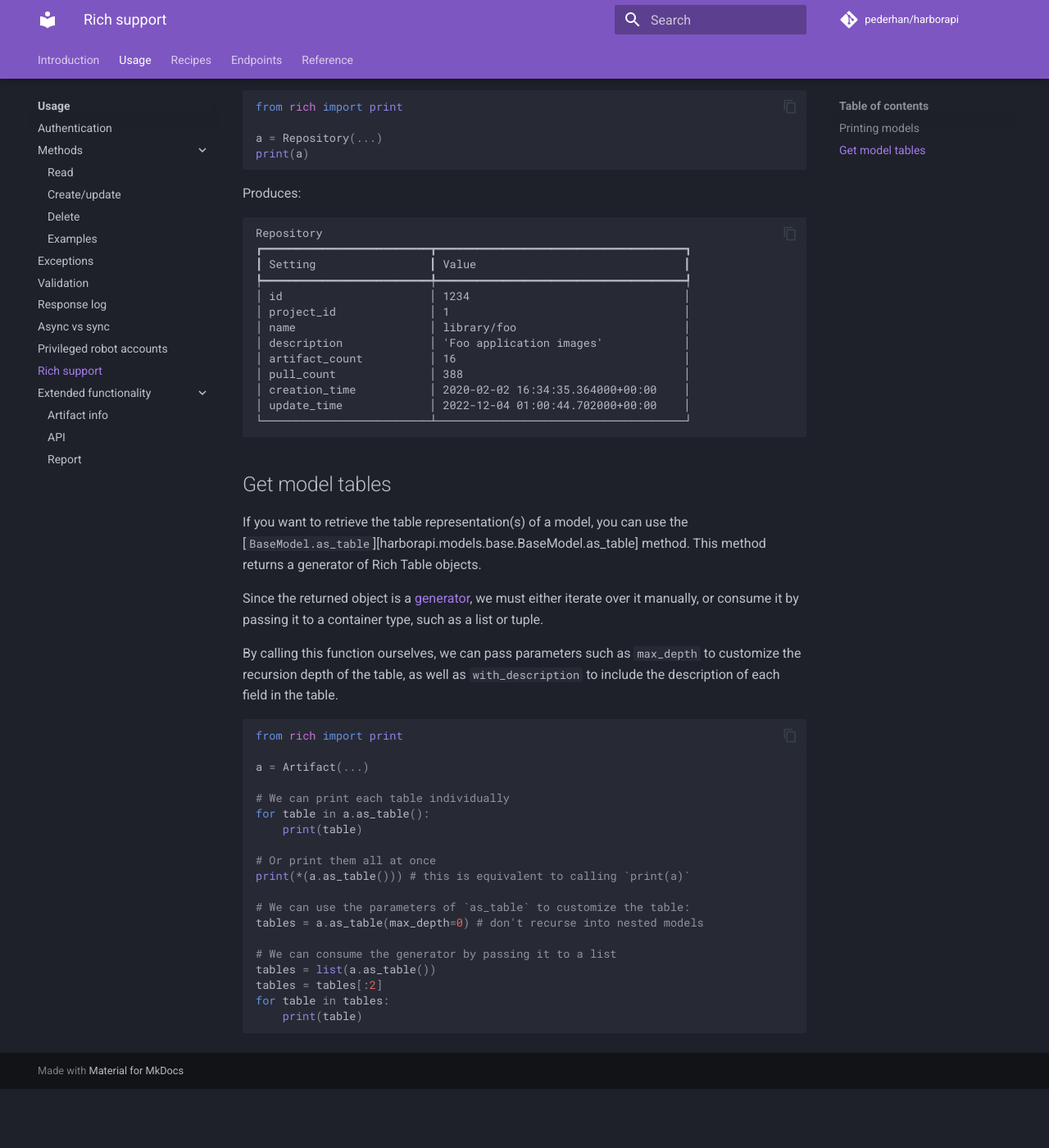
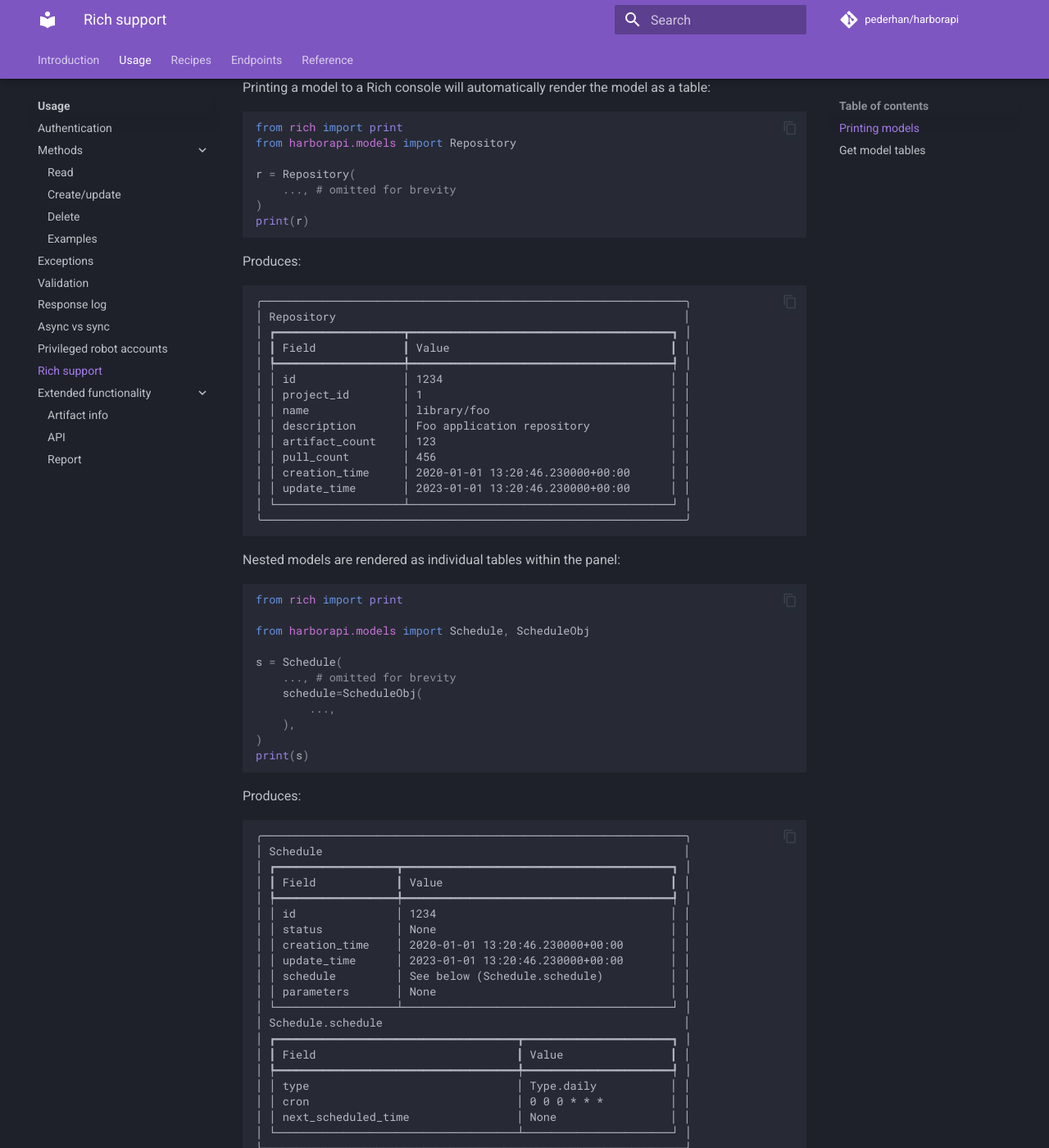
Before and after one commit to unioslo/harborapi, an MkDocs documentation site: the page built from docs/usage/rich.md, in a window 1280 px wide and 1400 px high, scrolled down 466 px. Shown: the whole window at 82% size. Built offline with MkDocs 1.6.1 and Material for MkDocs 9.7.7, drawn with Linux system fonts in a browser that asks for light colours; comment, search, counter and statistics services are not loaded; before the commit the page ends 1794 px from its top, so only the background shows below that; some of the changed text lies outside the part shown.

Commit message:
Initial docs rework commit

````diff
--- a/docs/usage/rich.md
+++ b/docs/usage/rich.md
@@ -8,7 +8,7 @@ In order to use this feature, you must first install `rich`:
 pip install rich
 ```
 
-The `__rich_console__` method on a model creates a [Rich Table](https://rich.readthedocs.io/en/stable/tables.html) representation of the model. This method is automatically called when printing the model to a Rich console.
+The `__rich_console__` method on a model creates a [Rich Panel](https://rich.readthedocs.io/en/stable/panel.html) containing one or more [Rich Tables](https://rich.readthedocs.io/en/stable/tables.html) representing the model. This method is automatically called when the model is printed to a Rich console.
 
 ## Printing models
 
@@ -16,33 +16,82 @@ Printing a model to a Rich console will automatically render the model as a tabl
 
 ```py
 from rich import print
+from harborapi.models import Repository
 
-a = Repository(...)
-print(a)
+r = Repository(
+    ..., # omitted for brevity
+)
+print(r)
 ```
 
 Produces:
 
 ```
-Repository
-┏━━━━━━━━━━━━━━━━━━━━━━━━━┳━━━━━━━━━━━━━━━━━━━━━━━━━━━━━━━━━━━━━┓
-┃ Setting                 ┃ Value                               ┃
-┡━━━━━━━━━━━━━━━━━━━━━━━━━╇━━━━━━━━━━━━━━━━━━━━━━━━━━━━━━━━━━━━━┩
-│ id                      │ 1234                                │
-│ project_id              │ 1                                   │
-│ name                    │ library/foo                         │
-│ description             │ 'Foo application images'            │
-│ artifact_count          │ 16                                  │
-│ pull_count              │ 388                                 │
-│ creation_time           │ 2020-02-02 16:34:35.364000+00:00    │
-│ update_time             │ 2022-12-04 01:00:44.702000+00:00    │
-└─────────────────────────┴─────────────────────────────────────┘
+╭───────────────────────────────────────────────────────────────╮
+│ Repository                                                    │
+│ ┏━━━━━━━━━━━━━━━━━━━┳━━━━━━━━━━━━━━━━━━━━━━━━━━━━━━━━━━━━━━━┓ │
+│ ┃ Field             ┃ Value                                 ┃ │
+│ ┡━━━━━━━━━━━━━━━━━━━╇━━━━━━━━━━━━━━━━━━━━━━━━━━━━━━━━━━━━━━━┩ │
+│ │ id                │ 1234                                  │ │
+│ │ project_id        │ 1                                     │ │
+│ │ name              │ library/foo                           │ │
+│ │ description       │ Foo application repository            │ │
+│ │ artifact_count    │ 123                                   │ │
+│ │ pull_count        │ 456                                   │ │
+│ │ creation_time     │ 2020-01-01 13:20:46.230000+00:00      │ │
+│ │ update_time       │ 2023-01-01 13:20:46.230000+00:00      │ │
+│ └───────────────────┴───────────────────────────────────────┘ │
+╰───────────────────────────────────────────────────────────────╯
+```
+
+
+Nested models are rendered as individual tables within the panel:
+
+```py
+from rich import print
+
+from harborapi.models import Schedule, ScheduleObj
+
+s = Schedule(
+    ..., # omitted for brevity
+    schedule=ScheduleObj(
+        ...,
+    ),
+)
+print(s)
+
+```
+
+Produces:
+
+```
+╭───────────────────────────────────────────────────────────────╮
+│ Schedule                                                      │
+│ ┏━━━━━━━━━━━━━━━━━━┳━━━━━━━━━━━━━━━━━━━━━━━━━━━━━━━━━━━━━━━━┓ │
+│ ┃ Field            ┃ Value                                  ┃ │
+│ ┡━━━━━━━━━━━━━━━━━━╇━━━━━━━━━━━━━━━━━━━━━━━━━━━━━━━━━━━━━━━━┩ │
+│ │ id               │ 1234                                   │ │
+│ │ status           │ None                                   │ │
+│ │ creation_time    │ 2020-01-01 13:20:46.230000+00:00       │ │
+│ │ update_time      │ 2023-01-01 13:20:46.230000+00:00       │ │
+│ │ schedule         │ See below (Schedule.schedule)          │ │
+│ │ parameters       │ None                                   │ │
+│ └──────────────────┴────────────────────────────────────────┘ │
+│ Schedule.schedule                                             │
+│ ┏━━━━━━━━━━━━━━━━━━━━━━━━━━━━━━━━━━━━┳━━━━━━━━━━━━━━━━━━━━━━┓ │
+│ ┃ Field                              ┃ Value                ┃ │
+│ ┡━━━━━━━━━━━━━━━━━━━━━━━━━━━━━━━━━━━━╇━━━━━━━━━━━━━━━━━━━━━━┩ │
+│ │ type                               │ Type.daily           │ │
+│ │ cron                               │ 0 0 0 * * *          │ │
+│ │ next_scheduled_time                │ None                 │ │
+│ └────────────────────────────────────┴──────────────────────┘ │
+╰───────────────────────────────────────────────────────────────╯
 ```
 
 
 ## Get model tables
 
-If you want to retrieve the table representation(s) of a model, you can use the [`BaseModel.as_table`][harborapi.models.base.BaseModel.as_table] method. This method returns a generator of Rich Table objects.
+If you want to retrieve the table representation(s) of a model, you can use the [`as_table`][harborapi.models.base.BaseModel.as_table] method. This method returns a generator of Rich Table objects.
 
 Since the returned object is a [generator](https://docs.python.org/3/glossary.html#term-generator), we must either iterate over it manually, or consume it by passing it to a container type, such as a list or tuple.
 
@@ -59,7 +108,7 @@ for table in a.as_table():
     print(table)
 
 # Or print them all at once
-print(*(a.as_table())) # this is equivalent to calling `print(a)`
+print(*(a.as_table()))
 
 # We can use the parameters of `as_table` to customize the table:
 tables = a.as_table(max_depth=0) # don't recurse into nested models
@@ -70,3 +119,5 @@ tables = tables[:2]
 for table in tables:
     print(table)
 ```
+
+The same kwargs that can be passed to [`as_table`][harborapi.models.base.BaseModel.as_panel] can also be passed to [`as_panel`][harborapi.models.base.BaseModel.as_panel], which is the method that `__rich_console__` calls under the hood to wrap the tables in a panel.
````
Also changed, not shown: docs/recipes/artifacts/artifact-vulns.md (+3 -8 lines), docs/recipes/artifacts/conc-artifact.md (deleted, +0 -52 lines), docs/recipes/artifacts/delete-artifact.md (added, +20 -0 lines), docs/recipes/artifacts/get-artifact-vulnerabilities.md (added, +28 -0 lines), docs/recipes/artifacts/get-artifact.md (added, +96 -0 lines), docs/recipes/client/reauth.md (added, +29 -0 lines), docs/recipes/ext/conc-artifact.md (added, +87 -0 lines), docs/recipes/ext/index.md (added, +5 -0 lines), docs/recipes/projects/get-project.md (added, +21 -0 lines), docs/recipes/projects/get-projects.md (added, +17 -0 lines), docs/recipes/repos/get-repo.md (added, +19 -0 lines), docs/recipes/repos/get-repos.md (added, +19 -0 lines), docs/recipes/retention/get-retention.md (+1 -5 lines), docs/usage/exceptions.md (+2 -2 lines), 4 more files, 1 other file.
